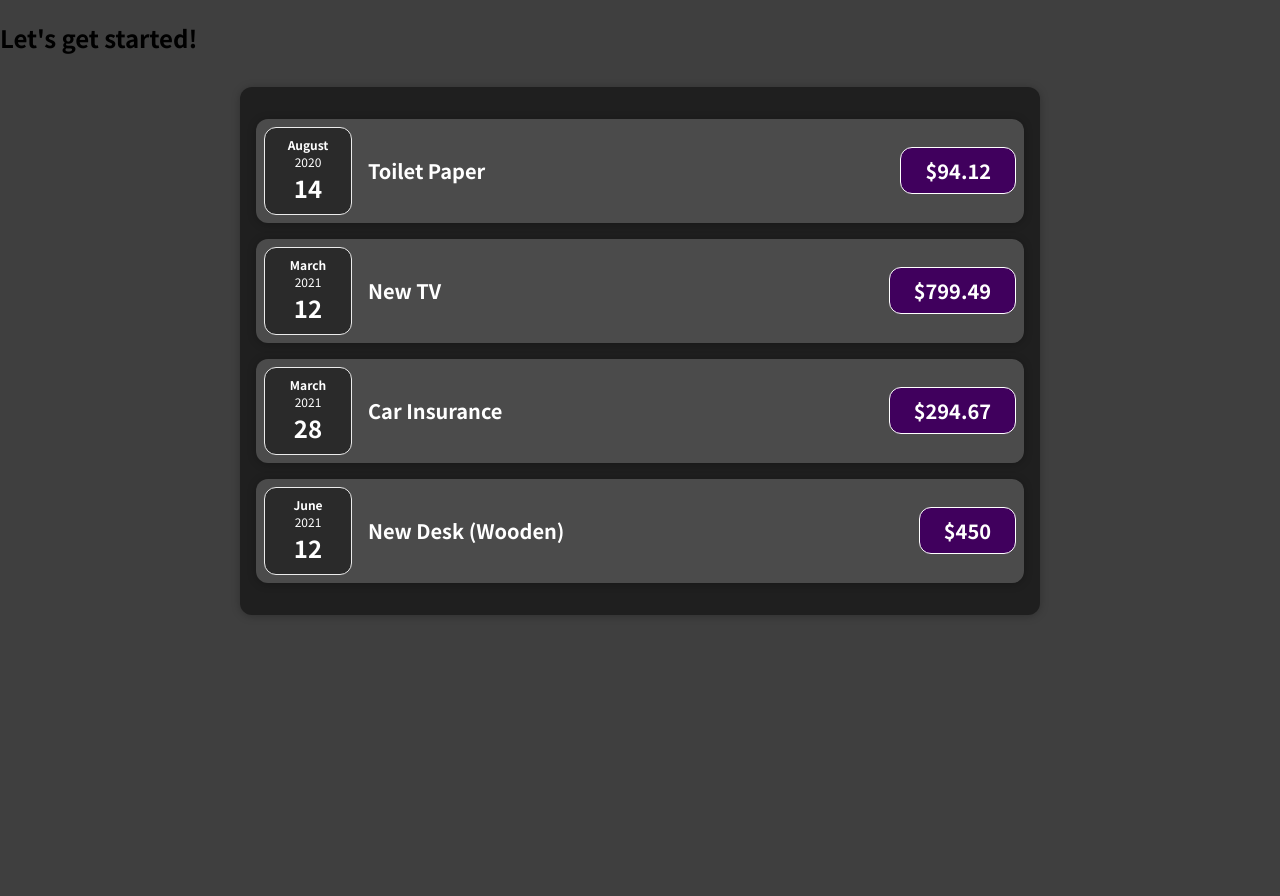
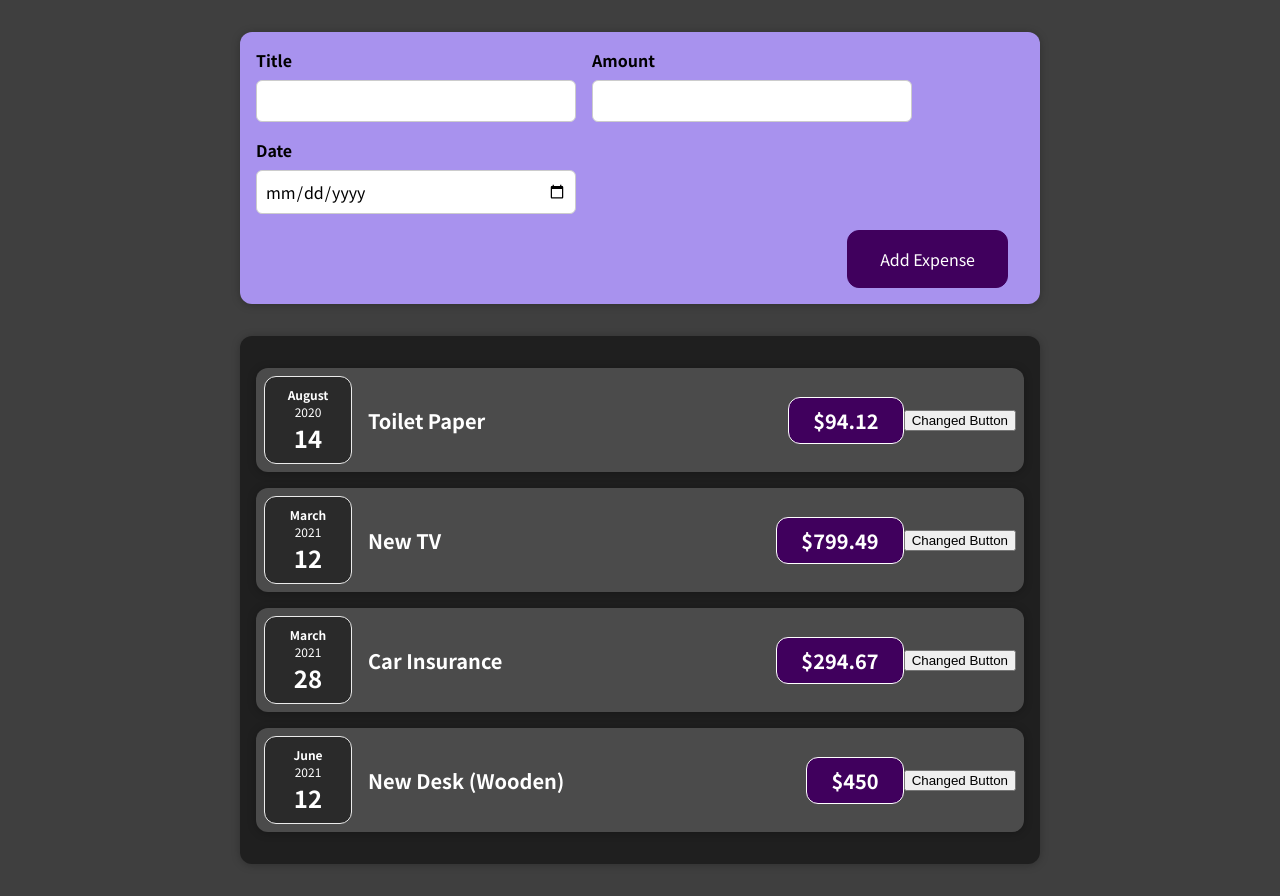
Before and after one commit to oobinss/react-complete-guide, a React (Create React App) app: page / in a window 1280 px wide. Before the commit the page ends 800 px from the top, so only its background shows below. Built offline with nearby package versions, Linux system fonts and the light colour scheme.

Commit message:
폼 구현 및 폼 데이터 객체 저장

```diff
--- a/src/App.js
+++ b/src/App.js
@@ -1,3 +1,4 @@
+import NewExpense from './components/NewExpense/NewExpense'
 import Expenses from './components/Expenses/Expenses'
 
 function App() {
@@ -25,7 +26,7 @@
 
   return (
     <div>
-      <h2>Let's get started!</h2>
+      <NewExpense />
       <Expenses items={expenses} />
     </div>
   )
--- a/src/components/Expenses/ExpenseItem.js
+++ b/src/components/Expenses/ExpenseItem.js
@@ -1,15 +1,24 @@
+import React, { useState } from 'react'
+
 import ExpenseDate from './ExpenseDate'
 import Card from '../UI/Card'
 import './ExpenseItem.css'
 
-function ExpenseItem(props) {
+const ExpenseItem = (props) => {
+  const [title, setTitle] = useState(props.title)
+
+  const clickHandler = () => {
+    setTitle('Updated!')
+  }
+
   return (
     <Card className='expense-item'>
       <ExpenseDate date={props.date} />
       <div className='expense-item__description'>
-        <h2>{props.title}</h2>
+        <h2>{title}</h2>
         <div className='expense-item__price'>${props.amount}</div>
       </div>
+      <button onClick={clickHandler}>Changed Button</button>
     </Card>
   )
 }
--- /dev/null
+++ b/src/components/NewExpense/ExpenseForm.css
@@ -0,0 +1,26 @@
+.new-expense__controls {
+  display: flex;
+  flex-wrap: wrap;
+  gap: 1rem;
+  margin-bottom: 1rem;
+  text-align: left;
+}
+
+.new-expense__control label {
+  font-weight: bold;
+  margin-bottom: 0.5rem;
+  display: block;
+}
+
+.new-expense__control input {
+  font: inherit;
+  padding: 0.5rem;
+  border-radius: 6px;
+  border: 1px solid #ccc;
+  width: 20rem;
+  max-width: 100%;
+}
+
+.new-expense__actions {
+  text-align: right;
+}
--- /dev/null
+++ b/src/components/NewExpense/ExpenseForm.js
@@ -0,0 +1,86 @@
+import React, { useState } from 'react'
+
+import './ExpenseForm.css'
+
+const ExpenseForm = () => {
+  const [enteredTitle, setEnteredTitle] = useState('')
+  const [enteredAmount, setEnteredAmount] = useState('')
+  const [enteredDate, setEnteredDate] = useState('')
+  // const [userInput, setUserInput] = useState({
+  //   enteredTitle : '',
+  //   enteredAmount: '',
+  //   enteredDate: '',
+  // })
+
+  const titleChangeHandler = (event) => {
+    setEnteredTitle(event.target.value)
+    // setUserInput({
+    //   ...userInput,
+    //   enteredTitle: event.target.value
+    // })
+    // setUserInput((prevState)=>{
+    //   return {...prevState,    enteredTitle: event.target.value};
+    // })
+  }
+
+  const amountChangeHandler = (event) => {
+    setEnteredAmount(event.target.value)
+  }
+
+  const dateChangeHandler = (event) => {
+    setEnteredDate(event.target.value)
+  }
+
+  const submitHandler = (event) => {
+    event.preventDefault()
+
+    const expenseData = {
+      title: enteredTitle,
+      amount: enteredAmount,
+      date: new Date(enteredDate),
+    }
+    setEnteredTitle('')
+    setEnteredAmount('')
+    setEnteredDate('')
+  }
+
+  return (
+    <form onSubmit={submitHandler}>
+      <div className='new-expense__controls'>
+        <div className='new-expense__control'>
+          <label>Title</label>
+          <input
+            type='text'
+            value={enteredTitle}
+            onChange={titleChangeHandler}
+          />
+        </div>
+        <div className='new-expense__control'>
+          <label>Amount</label>
+          <input
+            type='number'
+            min='0.01'
+            step='0.01'
+            value={enteredAmount}
+            onChange={amountChangeHandler}
+          />
+        </div>
+        <div className='new-expense__control'>
+          <label>Date</label>
+          <input
+            type='date'
+            min='2020-01-01'
+            max='2023-12-31'
+            value={enteredDate}
+            onChange={dateChangeHandler}
+          />
+        </div>
+      </div>
+      <div className='new-expense__actions'>
+        <button type='submit'>Add Expense</button>
+      </div>
+    </form>
+  )
+}
+
+export default ExpenseForm
--- /dev/null
+++ b/src/components/NewExpense/NewExpense.css
@@ -0,0 +1,38 @@
+.new-expense {
+  background-color: #a892ee;
+  padding: 1rem;
+  margin: 2rem auto;
+  width: 50rem;
+  max-width: 95%;
+  border-radius: 12px;
+  text-align: center;
+  box-shadow: 0 1px 8px rgba(0, 0, 0, 0.25);
+}
+
+.new-expense button {
+  font: inherit;
+  cursor: pointer;
+  padding: 1rem 2rem;
+  border: 1px solid #40005d;
+  background-color: #40005d;
+  color: white;
+  border-radius: 12px;
+  margin-right: 1rem;
+}
+
+.new-expense button:hover,
+.new-expense button:active {
+  background-color: #510674;
+  border-color: #510674;
+}
+
+.new-expense button.alternative {
+  color: #220131;
+  border-color: transparent;
+  background-color: transparent;
+}
+
+.new-expense button.alternative:hover,
+.new-expense button.alternative:active {
+  background-color: #ddb3f8;
+}
--- /dev/null
+++ b/src/components/NewExpense/NewExpense.js
@@ -0,0 +1,14 @@
+import React from 'react'
+
+import './NewExpense.css'
+import ExpenseForm from './ExpenseForm'
+
+const NewExpense = () => {
+  return (
+    <div className='new-expense'>
+      <ExpenseForm />
+    </div>
+  )
+}
+
+export default NewExpense
```
Also changed, not shown: 1 other file (tests, documents, lock files or other folders).
